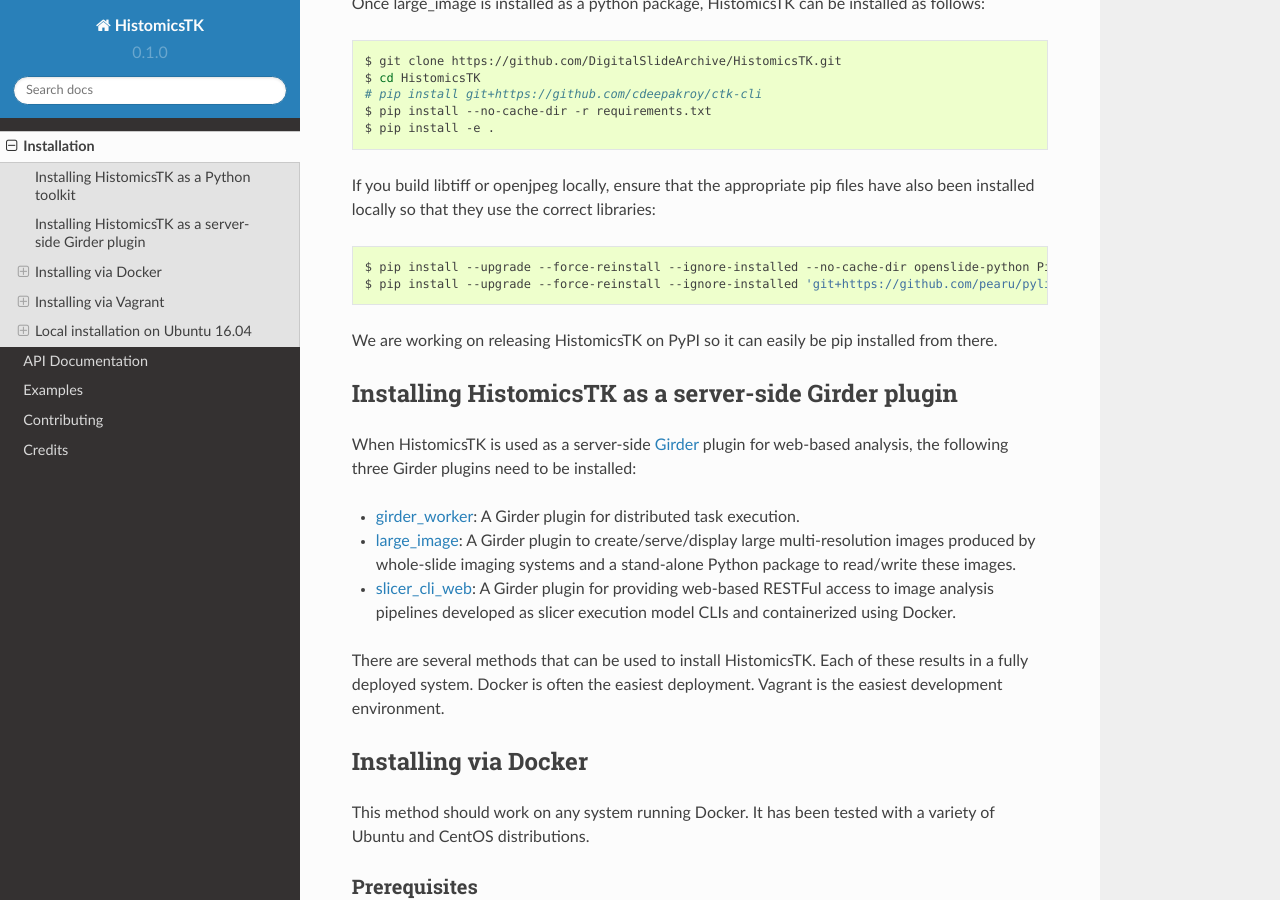
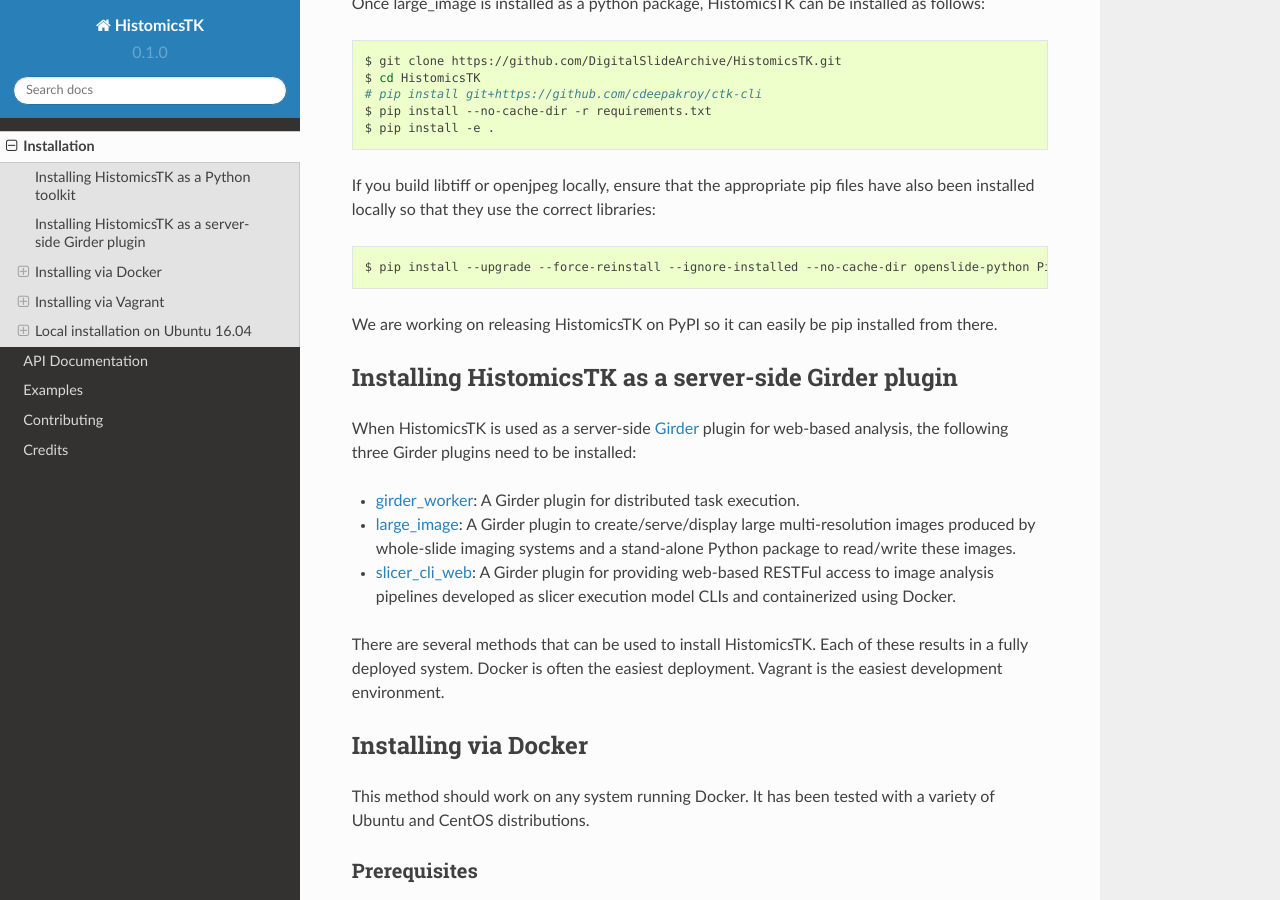
Before and after one commit to DigitalSlideArchive/HistomicsTK, a Sphinx documentation site: the page built from docs/installation.rst, in a window 1280 px wide and 900 px high, scrolled down 560 px. Built offline with Sphinx 7.4.7 and the Read the Docs theme 2.0.0, drawn with Linux system fonts in a browser that asks for light colours; pages that are not in the unit, such as notebooks, are missing from menus.

Commit message:
Use python libtiff 0.4.1.
Also, use libtiff 4.0.8.

```diff
--- a/docs/installation.rst
+++ b/docs/installation.rst
@@ -38,7 +38,6 @@
 have also been installed locally so that they use the correct libraries::
 
     $ pip install --upgrade --force-reinstall --ignore-installed --no-cache-dir openslide-python Pillow
-    $ pip install --upgrade --force-reinstall --ignore-installed 'git+https://github.com/pearu/pylibtiff@33735eb7197eb33ed1a50bbc4bc5a47ce4305e92'
 
 We are working on releasing HistomicsTK on PyPI so it can easily be pip
 installed from there.
```
Also changed, not shown: .travis.yml, 4 other files.
